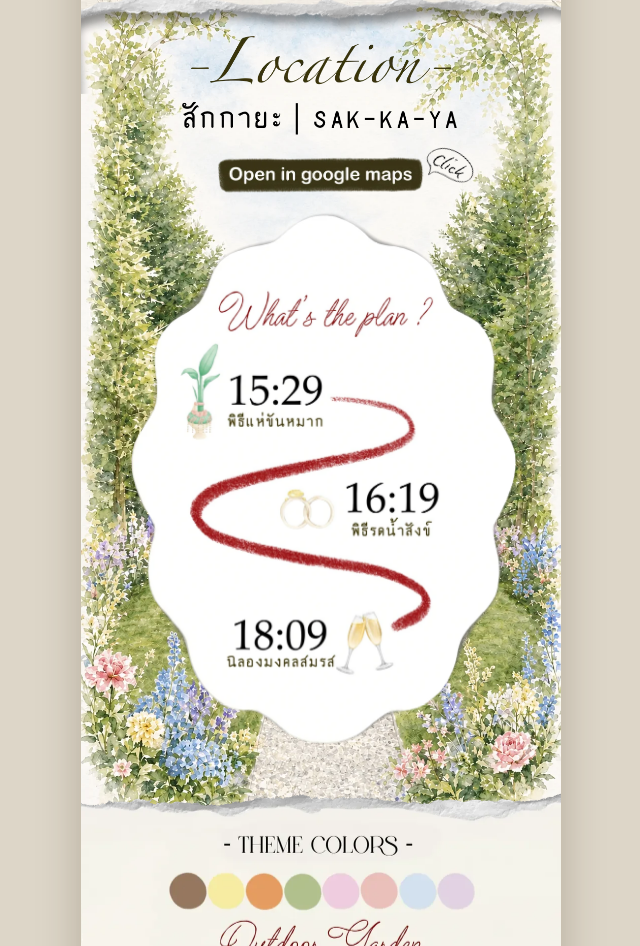
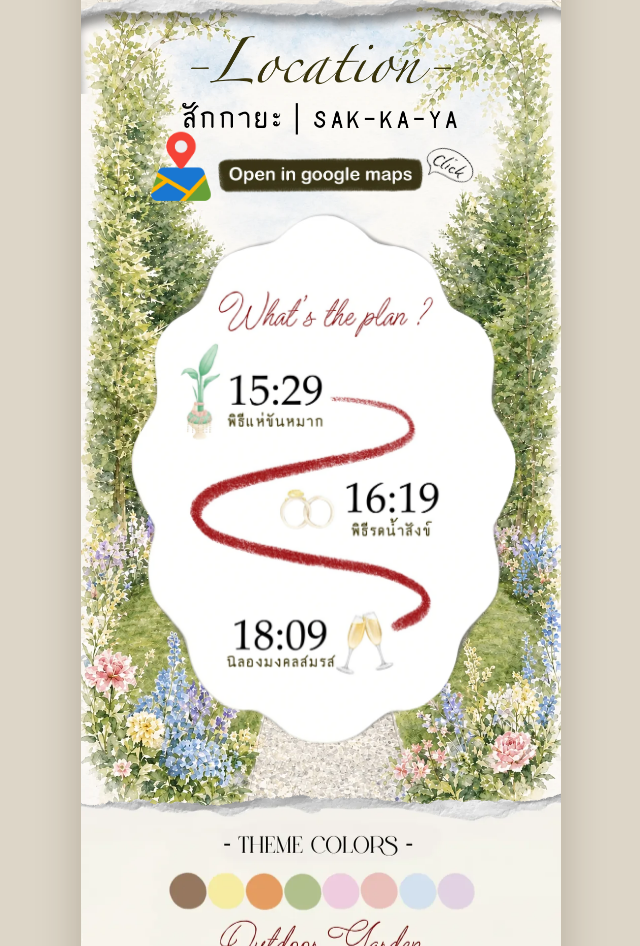
Before and after one commit to JamesMeEE/p_june_wedding, a website: page index.html in a window 1280 px wide. Shown: the part 1740-2686 px from the top of the page, without its empty margins (319-959 px from the left). Drawn offline with Linux system fonts and the light colour scheme.

Commit message:
add mark map

```diff
--- a/edit.js
+++ b/edit.js
@@ -144,7 +144,7 @@ function start() {
     click: 'ป้าย Click', click2: 'ป้าย Click', swan: 'หงส์', flowers: 'ช่อดอกไม้', strip: 'แถบรูป 4 ช่อง', vinyl: 'แผ่นเสียง',
     'swan-blue-june': 'หงส์ฟ้า (June)', 'swan-blue-non': 'หงส์ฟ้า (Non)', 'rsvp-box': 'กล่องฟอร์มตอบรับ',
     'r-name': 'ช่องกรอกชื่อ (ตอบรับ)', 'r-count': 'ช่องจำนวนคน', cMinus: 'ปุ่ม −', cPlus: 'ปุ่ม +', 'btn-submit': 'ปุ่มส่งข้อมูล',
-    rsvpDone: 'ข้อความ "ได้รับข้อมูลแล้ว"', mapBtn: 'ปุ่ม Google Maps', lineBtn: 'ปุ่ม LINE',
+    rsvpDone: 'ข้อความ "ได้รับข้อมูลแล้ว"', mapBtn: 'ปุ่ม Google Maps', mapIcon: 'ไอคอนแผนที่ (ข้างปุ่ม Maps)', lineBtn: 'ปุ่ม LINE',
     name: 'ช่องกรอกชื่อ (คำอวยพร)', message: 'ช่องเขียนคำอวยพร', 'ic-photo': 'ไอคอนรูป', 'ic-video': 'ไอคอนวิดีโอ', 'ic-photo2': 'ไอคอนรูป', 'ic-video2': 'ไอคอนวิดีโอ', 'btn-send3': 'ภาพปุ่มส่งคำอวยพร',
     'btn-send': 'ภาพปุ่มส่งคำอวยพร', pickPhoto: 'พื้นที่กดแนบรูป', pickVideo: 'พื้นที่กดอัดวิดีโอ', hot: 'พื้นที่กดส่งคำอวยพร',
     'cd-d': 'ตัวเลขนับถอยหลัง: วัน', 'cd-h': 'ตัวเลขนับถอยหลัง: ชั่วโมง', 'cd-m': 'ตัวเลขนับถอยหลัง: นาที', 'cd-s': 'ตัวเลขนับถอยหลัง: วินาที',
--- a/index.html
+++ b/index.html
@@ -51,6 +51,13 @@ a.a, button.a{display:block}
 @keyframes bob{0%,100%{scale:1}30%{scale:calc(1 + var(--k,.07))}52%{scale:calc(1 - var(--k,.07) * .2)}72%{scale:calc(1 + var(--k,.07) * .43)}}
 .bob{animation:bob 2.2s ease-in-out infinite;animation-delay:var(--bd,0s)}
 .deco{pointer-events:none}
+/* ไอคอนแผนที่ข้างปุ่ม Google Maps: แผ่นแผนที่ยุบลงนิด ๆ ส่วนหมุดกระโดดขึ้นสูง ๆ สวนทาง และถี่กว่าชิ้นอื่น */
+.map-ic > img{position:absolute;left:0;top:0;width:100%}
+.map-ic > img:first-child{position:relative}
+.map-ic .base{animation:mapDip 1.2s ease-in-out infinite}
+.map-ic .pin{animation:pinHop 1.2s infinite}
+@keyframes mapDip{0%,100%{translate:0 0}45%{translate:0 5%}}
+@keyframes pinHop{0%,100%{translate:0 0;animation-timing-function:cubic-bezier(.2,.7,.3,1)}45%{translate:0 -32%;animation-timing-function:cubic-bezier(.6,0,.8,.4)}}
 
 /* โผล่ขึ้นตอนเลื่อนถึง */
 .reveal{opacity:0;translate:0 calc(26 * var(--u));transition:opacity 1s var(--ease-soft), translate 1.2s var(--ease-out);transition-delay:var(--d,0s)}
@@ -303,6 +310,7 @@ window.JN_INTRO = new Promise(function (done) {
     <img class="bg" src="assets/bg-garden.webp?v=2" alt="" width="945" height="1664" loading="lazy">
     <img class="paper" src="assets/paper-top.webp" alt="" width="945" height="232" loading="lazy">
     <img class="a reveal" style="--x:199;--y:114;--w:542" src="assets/location.webp" alt="Location — สักกายะ | SAK-KA-YA" width="542" height="194" loading="lazy">
+    <a class="a tap reveal map-ic" id="mapIcon" style="--x:138;--y:330;--w:118" target="_blank" rel="noopener" aria-label="Open in Google Maps"><img class="base" src="assets/map-base.webp" alt="" width="300" height="272" loading="lazy"><img class="pin" src="assets/map-pin.webp" alt="" width="300" height="272" loading="lazy"></a>
     <a class="a tap reveal bob" id="mapBtn" style="--bd:.3s;--x:275;--y:353;--w:393" target="_blank" rel="noopener" aria-label="Open in Google Maps"><img src="assets/btn-maps.webp" alt="" width="860" height="147" loading="lazy"></a>
     <img class="a reveal bob" style="--bd:.6s;--x:678;--y:338;--w:97;rotate:28deg;pointer-events:none" src="assets/click.webp" alt="" width="260" height="180" loading="lazy">
     <img class="a reveal bob" style="--k:.015;--bd:.2s;--x:100;--y:465;--w:755" src="assets/plan.webp" alt="What's the plan? 15:29 พิธีแห่ขันหมาก · 16:19 พิธีรดน้ำสังข์ · 18:09 ฉลองมงคลสมรส" width="1100" height="1514" loading="lazy">
@@ -491,6 +499,7 @@ const EDIT = /^\/edit\/?$/.test(location.pathname);      // หน้าแก
 if (EDIT) { C.autoplay = false; const s = document.createElement('script'); s.src = '/edit.js'; document.body.appendChild(s); }
 
 $('#mapBtn').href = C.mapUrl;
+$('#mapIcon').href = C.mapUrl;
 $('#lineBtn').href = C.lineUrl;
 
 /* ---------- ลิงก์แยก /wishes (หรือ #wishes): เปิดมาแล้วเริ่มที่หน้าเขียนคำอวยพรเลย ---------- */
```
Also changed, not shown: assets/map-base.webp (added), assets/map-pin.webp (added).
